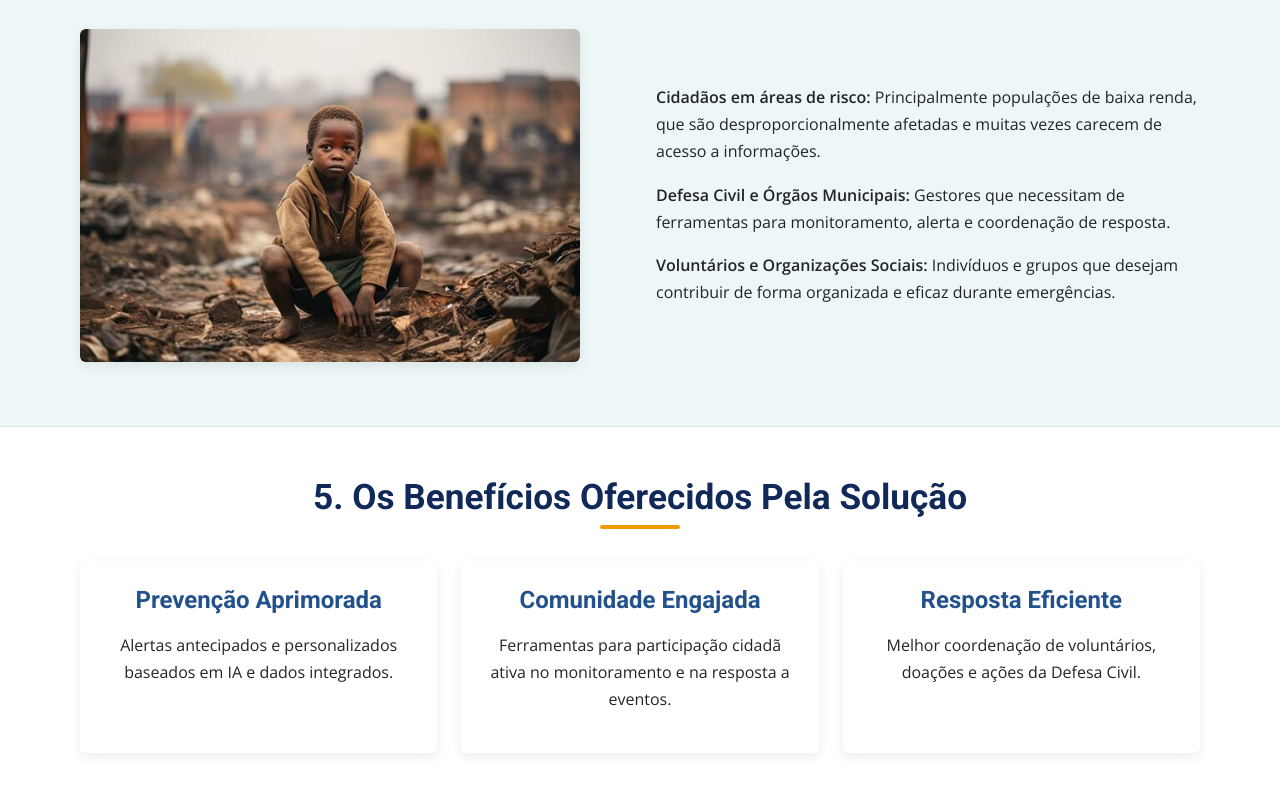
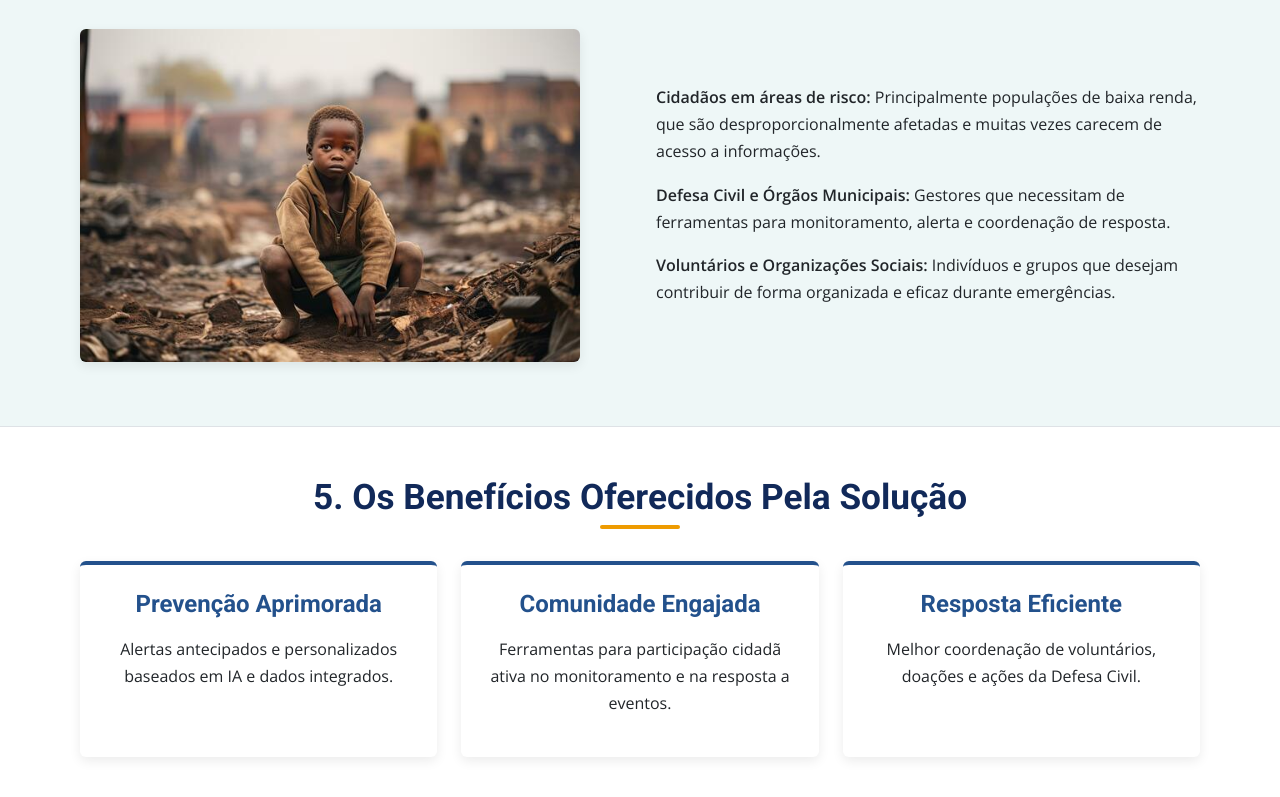
Before and after one commit to AquaGuard-GS-2025/AquaGuard, a plain HTML site: page index.html in a window 1280 px wide. Shown: the part 2039-2836 px from the top of the page. Drawn offline with nearby package versions, Linux system fonts and the light colour scheme.

Commit message:
css e animações dos cards

```diff
--- a/src/css/animations.css
+++ b/src/css/animations.css
@@ -29,7 +29,8 @@
 
 /* Cards de Tecnologia, Benefícios e Itens da Lista de Objetivos */
 .tech-card,
-.objective-list li {
+.objective-list li,
+.benefit-card {
   transition: transform 0.3s ease, box-shadow 0.3s ease,
     background-color 0.3s ease, border-top-color 0.3s ease,
     border-left-color 0.3s ease, color 0.3s ease;
@@ -37,7 +38,8 @@
 
 /* Card Hover - Tema Claro (Padrão) */
 .tech-card:hover,
-.objective-list li:hover {
+.objective-list li:hover,
+.benefit-card:hover {
   transform: translateY(-5px);
   box-shadow: 0 8px 20px rgba(0, 0, 0, 0.12);
 }
--- a/src/css/styles.css
+++ b/src/css/styles.css
@@ -308,3 +308,7 @@ p {
   box-shadow: 0 2px 6px rgba(0, 0, 0, 0.07);
   margin-bottom: 0.5rem;
 }
+
+.benefits-grid .benefit-card {
+  border-top: 4px solid var(--cor-secundaria-azul);
+}
```
